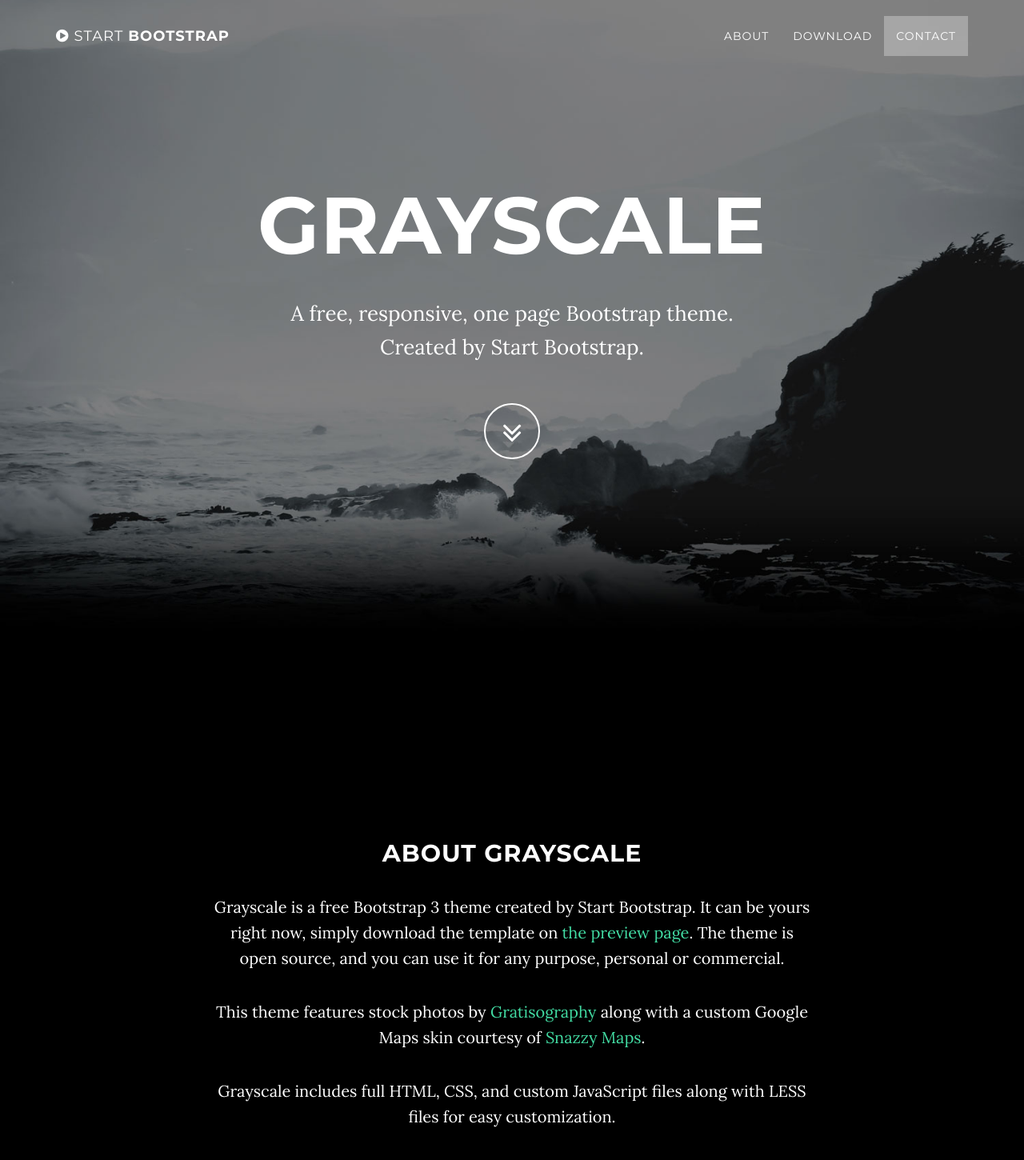
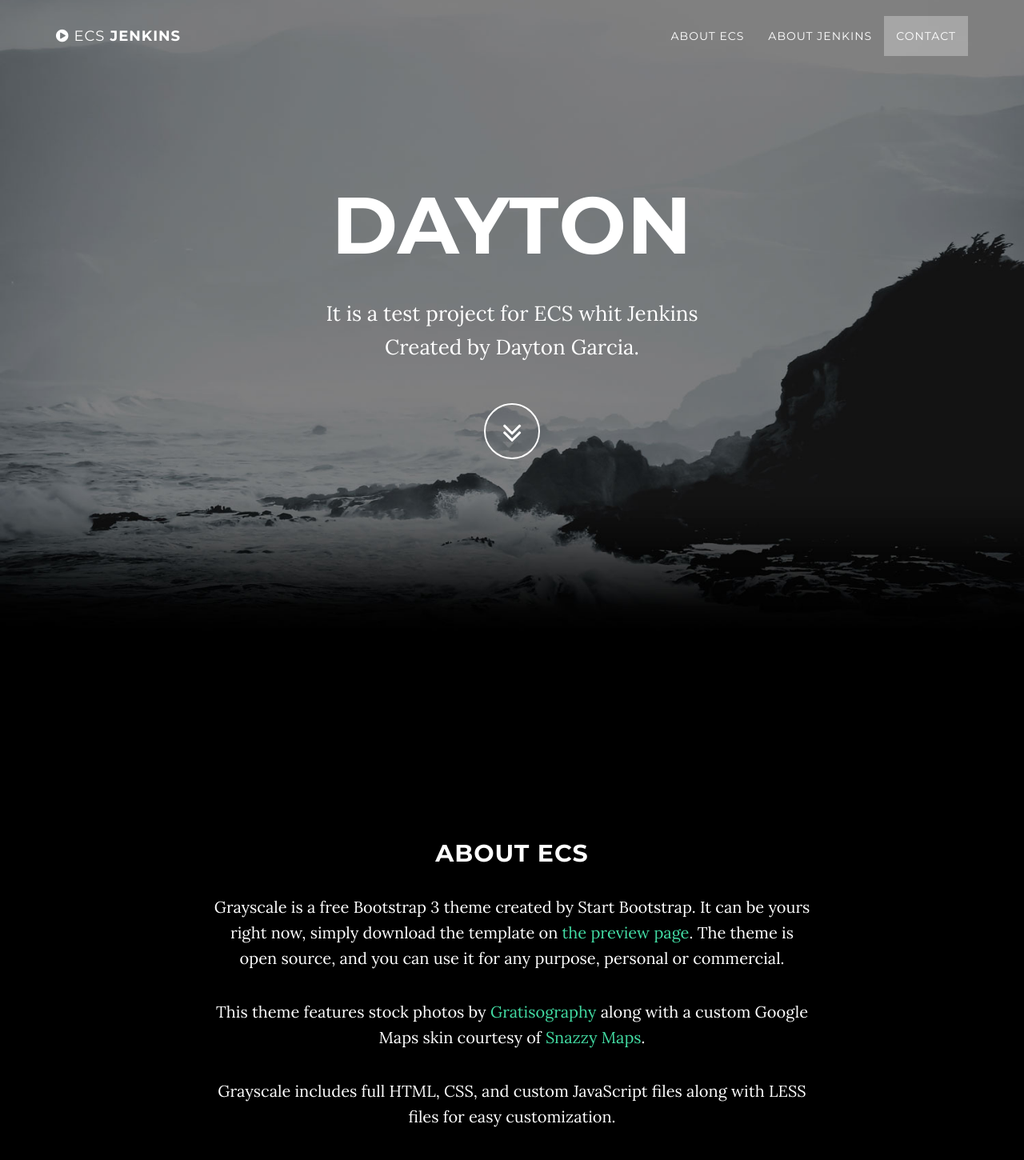
Before and after one commit to DaytonGarcia/ecs_test, a website: page index.html in a window 1280 px wide. Shown: the top 1450 px of the page at 80% size. Drawn offline with nearby package versions, Linux system fonts and the light colour scheme; some packages are replaced by stand-ins of ours.

```diff
--- a/index.html
+++ b/index.html
@@ -41,7 +41,7 @@
                     Menu <i class="fa fa-bars"></i>
                 </button>
                 <a class="navbar-brand page-scroll" href="#page-top">
-                    <i class="fa fa-play-circle"></i> <span class="light">Start</span> Bootstrap
+                    <i class="fa fa-play-circle"></i> <span class="light">ECS</span> Jenkins
                 </a>
             </div>
 
@@ -53,10 +53,10 @@
                         <a href="#page-top"></a>
                     </li>
                     <li>
-                        <a class="page-scroll" href="#about">About</a>
+                        <a class="page-scroll" href="#about">About ECS</a>
                     </li>
                     <li>
-                        <a class="page-scroll" href="#download">Download</a>
+                        <a class="page-scroll" href="#download">About Jenkins</a>
                     </li>
                     <li>
                         <a class="page-scroll" href="#contact">Contact</a>
@@ -74,9 +74,9 @@
             <div class="container">
                 <div class="row">
                     <div class="col-md-8 col-md-offset-2">
-                        <h1 class="brand-heading">Grayscale</h1>
-                        <p class="intro-text">A free, responsive, one page Bootstrap theme.
-                            <br>Created by Start Bootstrap.</p>
+                        <h1 class="brand-heading">Dayton</h1>
+                        <p class="intro-text">It is a test project for ECS whit Jenkins
+                            <br>Created by Dayton Garcia.</p>
                         <a href="#about" class="btn btn-circle page-scroll">
                             <i class="fa fa-angle-double-down animated"></i>
                         </a>
@@ -90,7 +90,7 @@
     <section id="about" class="container content-section text-center">
         <div class="row">
             <div class="col-lg-8 col-lg-offset-2">
-                <h2>About Grayscale</h2>
+                <h2>About ECS</h2>
                 <p>Grayscale is a free Bootstrap 3 theme created by Start Bootstrap. It can be yours right now, simply download the template on <a href="http://startbootstrap.com/template-overviews/grayscale/">the preview page</a>. The theme is open source, and you can use it for any purpose, personal or commercial.</p>
                 <p>This theme features stock photos by <a href="http://gratisography.com/">Gratisography</a> along with a custom Google Maps skin courtesy of <a href="http://snazzymaps.com/">Snazzy Maps</a>.</p>
                 <p>Grayscale includes full HTML, CSS, and custom JavaScript files along with LESS files for easy customization.</p>
@@ -103,7 +103,7 @@
         <div class="download-section">
             <div class="container">
                 <div class="col-lg-8 col-lg-offset-2">
-                    <h2>Download Grayscale</h2>
+                    <h2>About Jenkins</h2>
                     <p>You can download Grayscale for free on the preview page at Start Bootstrap.</p>
                     <a href="http://startbootstrap.com/template-overviews/grayscale/" class="btn btn-default btn-lg">Visit Download Page</a>
                 </div>
@@ -115,7 +115,7 @@
     <section id="contact" class="container content-section text-center">
         <div class="row">
             <div class="col-lg-8 col-lg-offset-2">
-                <h2>Contact Start Bootstrap</h2>
+                <h2>Contact</h2>
                 <p>Feel free to email us to provide some feedback on our templates, give us suggestions for new templates and themes, or to just say hello!</p>
                 <p><a href="mailto:feedback@startbootstrap.com">feedback@startbootstrap.com</a>
                 </p>
@@ -140,7 +140,7 @@
     <!-- Footer -->
     <footer>
         <div class="container text-center">
-            <p>Copyright &copy; Your Website 2016</p>
+            <p>Copyright &copy; SIMBIT 2016</p>
         </div>
     </footer>
 
```
